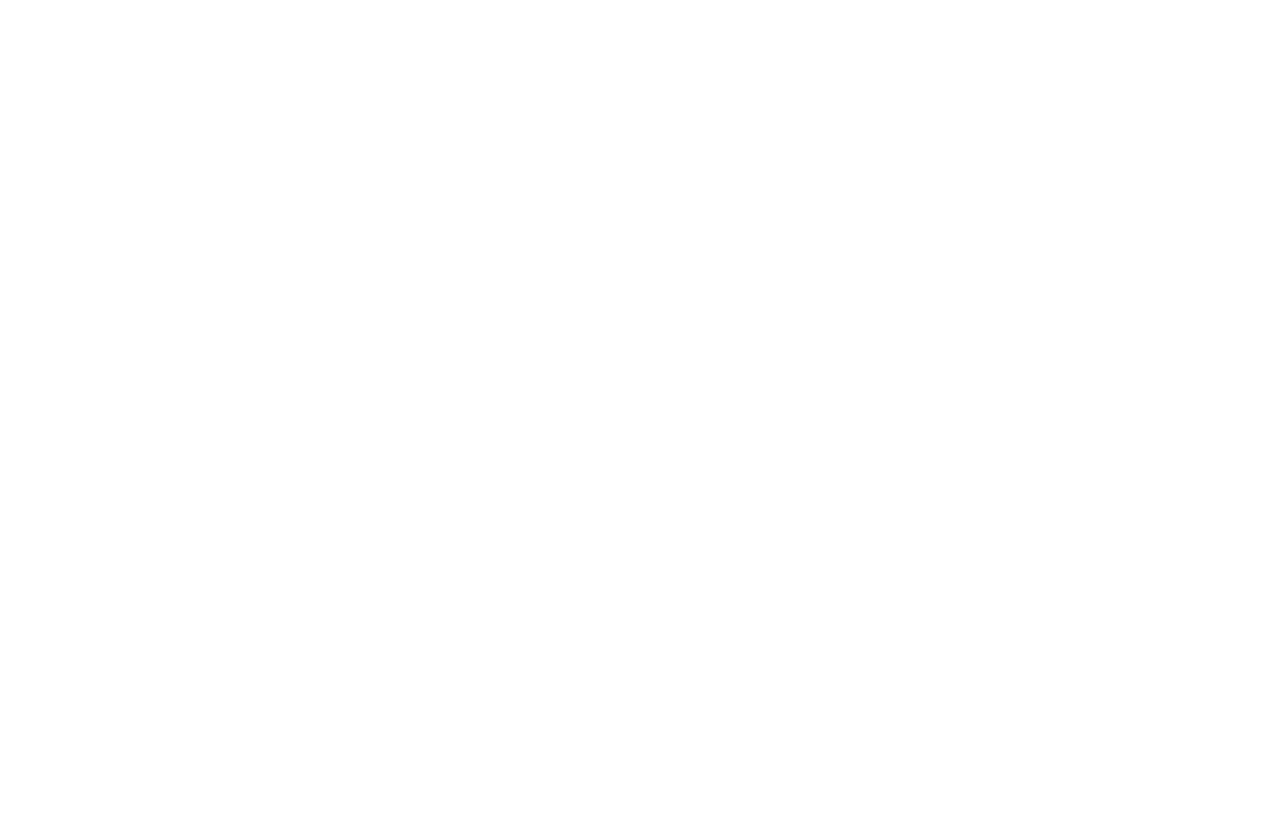
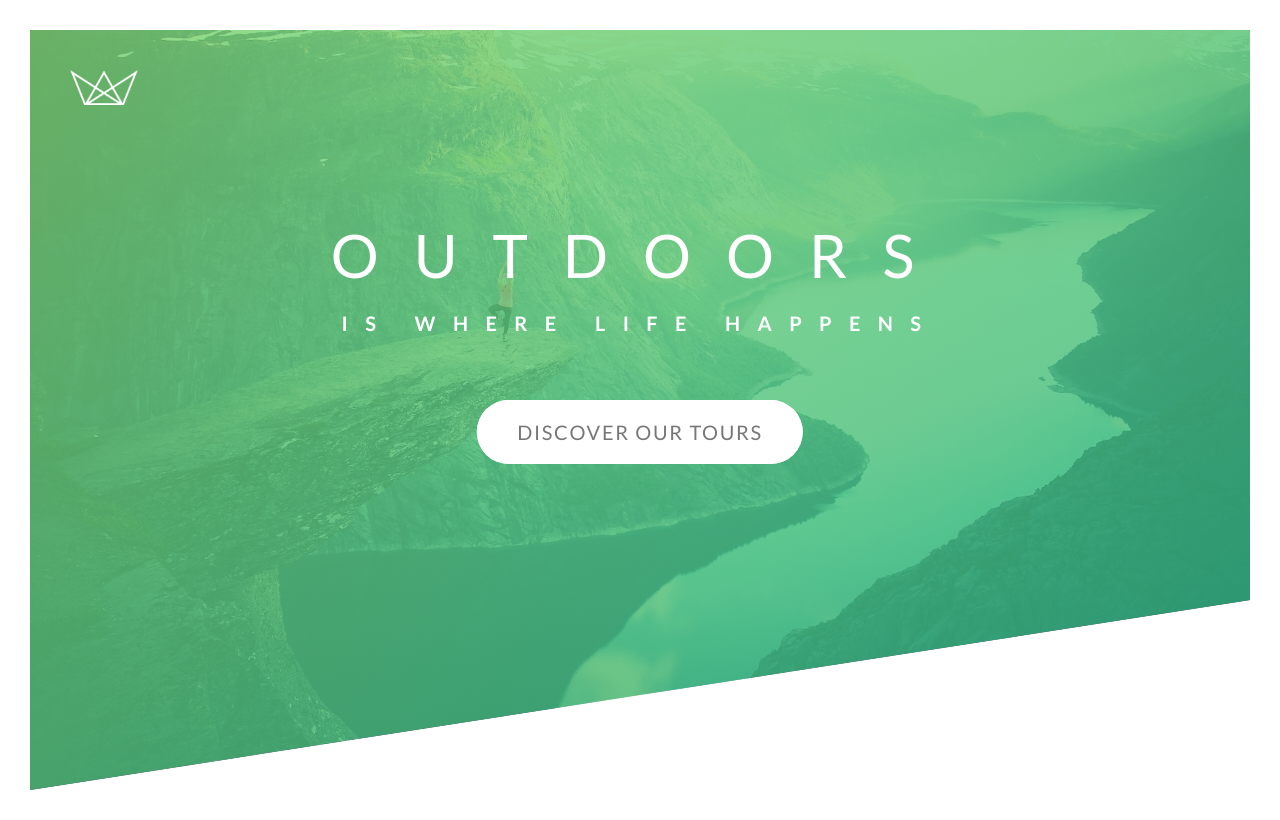
Before and after one commit to Osama-Makhlouph/Natours-Project, a plain HTML site: page index.html in a window 1280 px wide. Drawn offline with Linux system fonts and the light colour scheme.

Commit message:
added all header's styles and effets except menu btn

```diff
--- a/css/style.css
+++ b/css/style.css
@@ -6,3 +6,171 @@ Medium green: #55c57a
 Dark green: #28b485
 
 */
+
+* {
+    padding: 0;
+    margin: 0;
+}
+
+body {
+    font-family: "Lato", sans-serif;
+    font-weight: 400;
+    font-size: 16px;
+    line-height: 1.7;
+    color: #777;
+    padding: 30px;
+}
+
+.header {
+    height: 95vh;
+    background-image: linear-gradient(to right bottom, rgba(126, 213, 111, 0.8),
+            rgba(40, 180, 133, 0.8)), url('../img/hero.jpg');
+    background-size: cover;
+    background-position: top;
+    clip-path: polygon(0 0, 100% 0, 100% 75%, 0 100%);
+    position: relative;
+}
+
+.logo-box {
+    position: absolute;
+    top: 40px;
+    left: 40px;
+}
+
+.logo {
+    height: 35px;
+}
+
+.text-box {
+    position: absolute;
+    top: 40%;
+    left: 50%;
+    transform: translate(-50%, -50%);
+    text-align: center;
+}
+
+.heading-primary {
+    color: #fff;
+    text-transform: uppercase;
+    backface-visibility: hidden;
+    margin-bottom: 60px;
+}
+
+.heading-primary-main {
+    display: block;
+    font-size: 60px;
+    font-weight: 400;
+    letter-spacing: 35px;
+    animation: moveInLeft 1s ease-out;
+
+}
+
+.heading-primary-sub {
+    display: block;
+    font-size: 20px;
+    font-weight: 700;
+    letter-spacing: 17.4px;
+    animation: moveInRight 1s ease-out;
+}
+
+@keyframes moveInLeft {
+    0% {
+        opacity: 0;
+        transform: translateX(-15%);
+    }
+
+    80% {
+        transform: translateX(3%);
+    }
+
+    100% {
+        opacity: 1;
+        transform: translate(0);
+    }
+}
+
+@keyframes moveInRight {
+    0% {
+        opacity: 0;
+        transform: translateX(15%);
+    }
+
+    80% {
+        transform: translateX(-3%);
+    }
+
+    100% {
+        opacity: 1;
+        transform: translate(0);
+    }
+}
+
+.btn:link,
+.btn:visited {
+    text-transform: uppercase;
+    text-decoration: none;
+    padding: 15px 40px;
+    display: inline-block;
+    font-family: "Lato", sans-serif;
+    font-weight: 400;
+    letter-spacing: 1.7px;
+    font-size: 20px;
+    border-radius: 100px;
+    text-align: center;
+    transition: all .2s;
+    position: relative;
+}
+
+.btn:hover {
+    transform: translateY(-3px);
+    box-shadow: 0 10px 20px rgba(0, 0, 0, .2);
+}
+
+.btn:active {
+    transform: translateY(-1px);
+    box-shadow: 0 5px 10px rgba(0, 0, 0, .2);
+}
+
+.btn-white {
+    background-color: #fff;
+    color: #777;
+}
+
+.btn::after {
+    content: "";
+    display: inline-block;
+    height: 100%;
+    width: 100%;
+    position: absolute;
+    border-radius: 100px;
+    top: 0;
+    left: 0;
+    z-index: -1;
+    transition: all .4s ease-out;
+}
+
+.btn-white::after {
+    background-color: #fff;
+}
+
+.btn:hover::after {
+    transform: scaleX(1.4) scaleY(1.6);
+    opacity: 0;
+}
+
+@keyframes moveInUp {
+    0% {
+        opacity: 0;
+        transform: translateY(30px);
+    }
+
+    100% {
+        opacity: 1;
+        transform: translate(0);
+    }
+}
+
+.btn-animated {
+    animation: moveInUp .5s ease-out 0.75s;
+    animation-fill-mode: backwards;
+}
--- a/index.html
+++ b/index.html
@@ -14,7 +14,19 @@
 </head>
 
 <body>
+    <header class="header">
+        <div class="logo-box">
+            <img src="./img/logo-white.png" alt="Company Logo" class="logo">
+        </div>
+        <div class="text-box">
+            <h1 class="heading-primary">
+                <span class="heading-primary-main">Outdoors</span>
+                <span class="heading-primary-sub">Is where life happens</span>
+            </h1>
+            <a href="#" class="btn btn-white btn-animated">Discover our tours</a>
+        </div>
 
+    </header>
 </body>
 
 </html>
```
